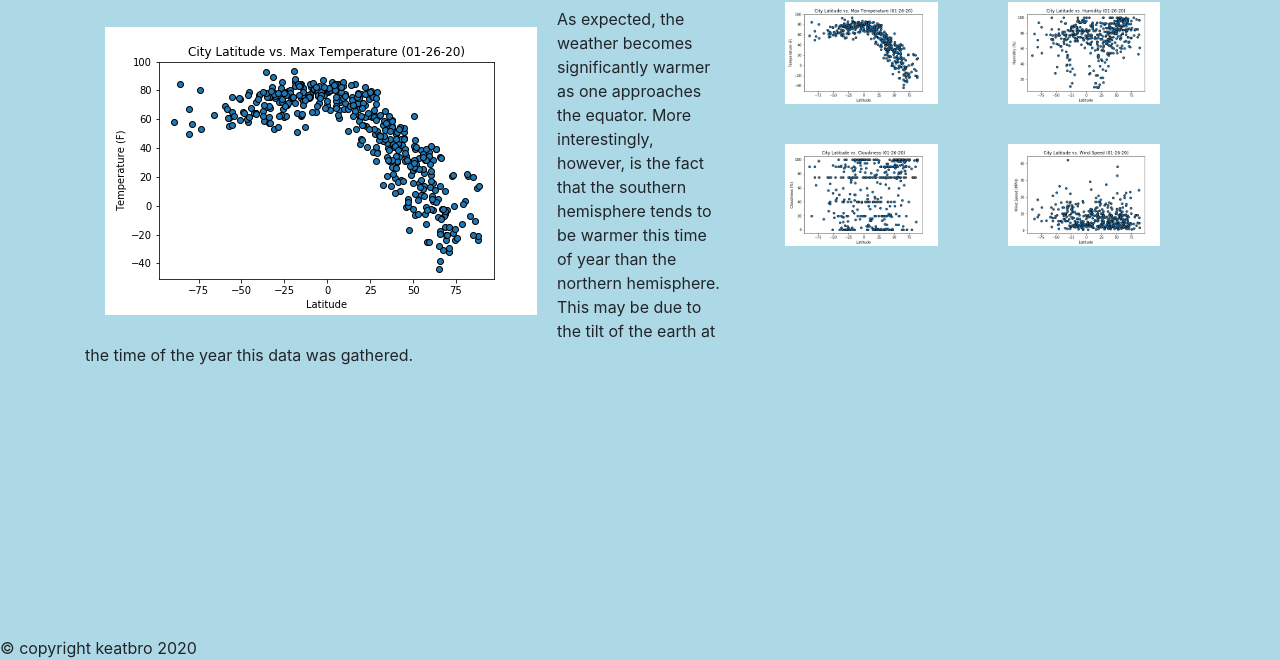
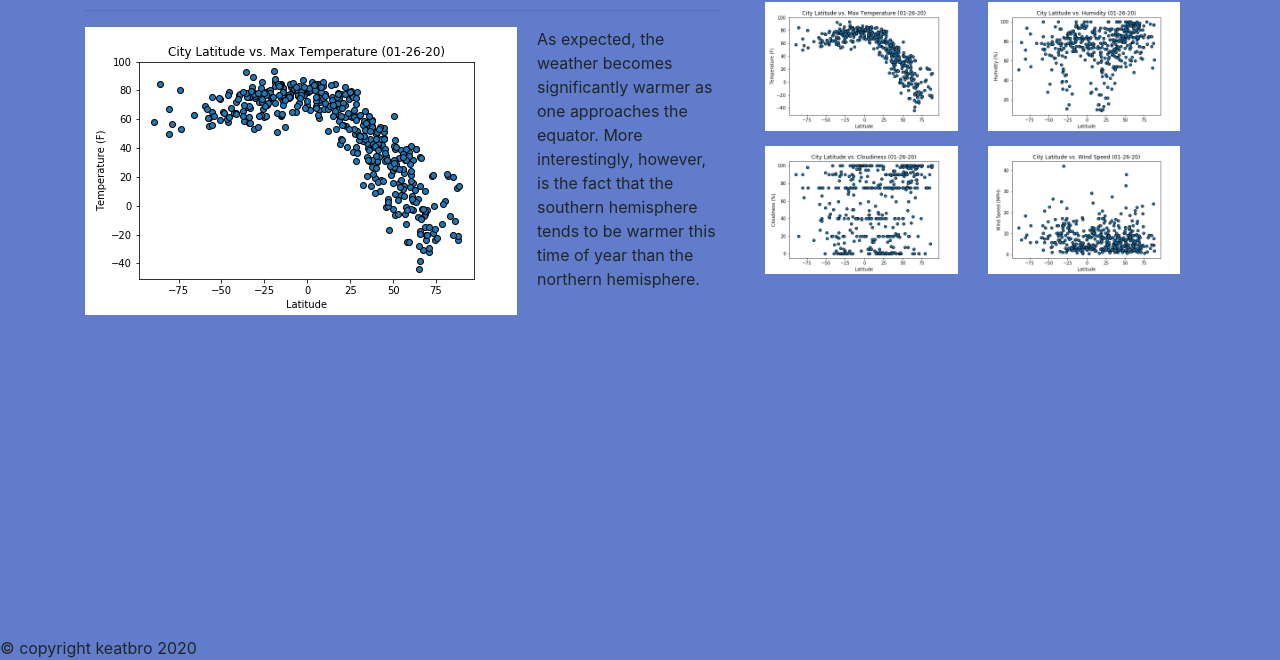
Before and after one commit to keatbro/web-design-challenge, a plain HTML site: page WebVisualizations/temperature.html in a window 1280 px wide. Shown: the part 140-800 px from the top of the page. Drawn offline with nearby package versions, Linux system fonts and the light colour scheme.

Commit message:
Updated styling

```diff
--- a/WebVisualizations/styles.css
+++ b/WebVisualizations/styles.css
@@ -3,10 +3,15 @@ h1 {
 }
 
 body {
-    background-color: lightblue;
+    background-color: rgb(96, 124, 202);
     padding: 20px;
 }
 
 img {
-    padding: 20px;
+    margin-right: 20px;
+    margin-bottom: 15px;
 }
+
+.navbar {
+    margin-bottom: 20px;
+}
--- a/WebVisualizations/temperature.html
+++ b/WebVisualizations/temperature.html
@@ -51,7 +51,7 @@
               <h2 class="description-header">Summary: Latitude vs. Temperature</h2>
               <hr>
               <img src="Resources/assets/fig1.png" alt="Latitude vs. Max Temperature" class="float-left">
-              <p>As expected, the weather becomes significantly warmer as one approaches the equator. More interestingly, however, is the fact that the southern hemisphere tends to be warmer this time of year than the northern hemisphere. This may be due to the tilt of the earth at the time of the year this data was gathered.</p>
+              <p>As expected, the weather becomes significantly warmer as one approaches the equator. More interestingly, however, is the fact that the southern hemisphere tends to be warmer this time of year than the northern hemisphere.</p>
             </div>
           </div>
 
```
